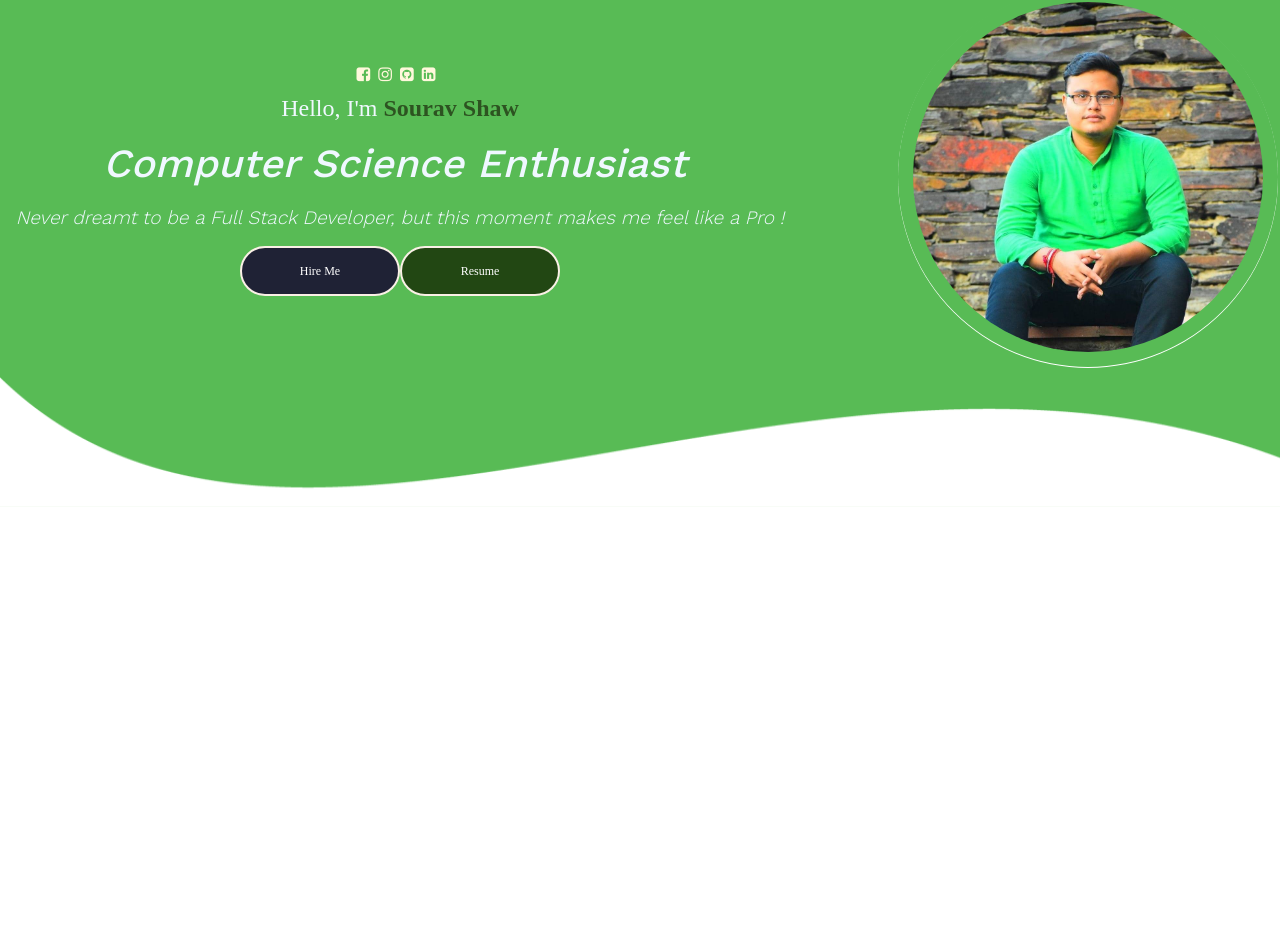
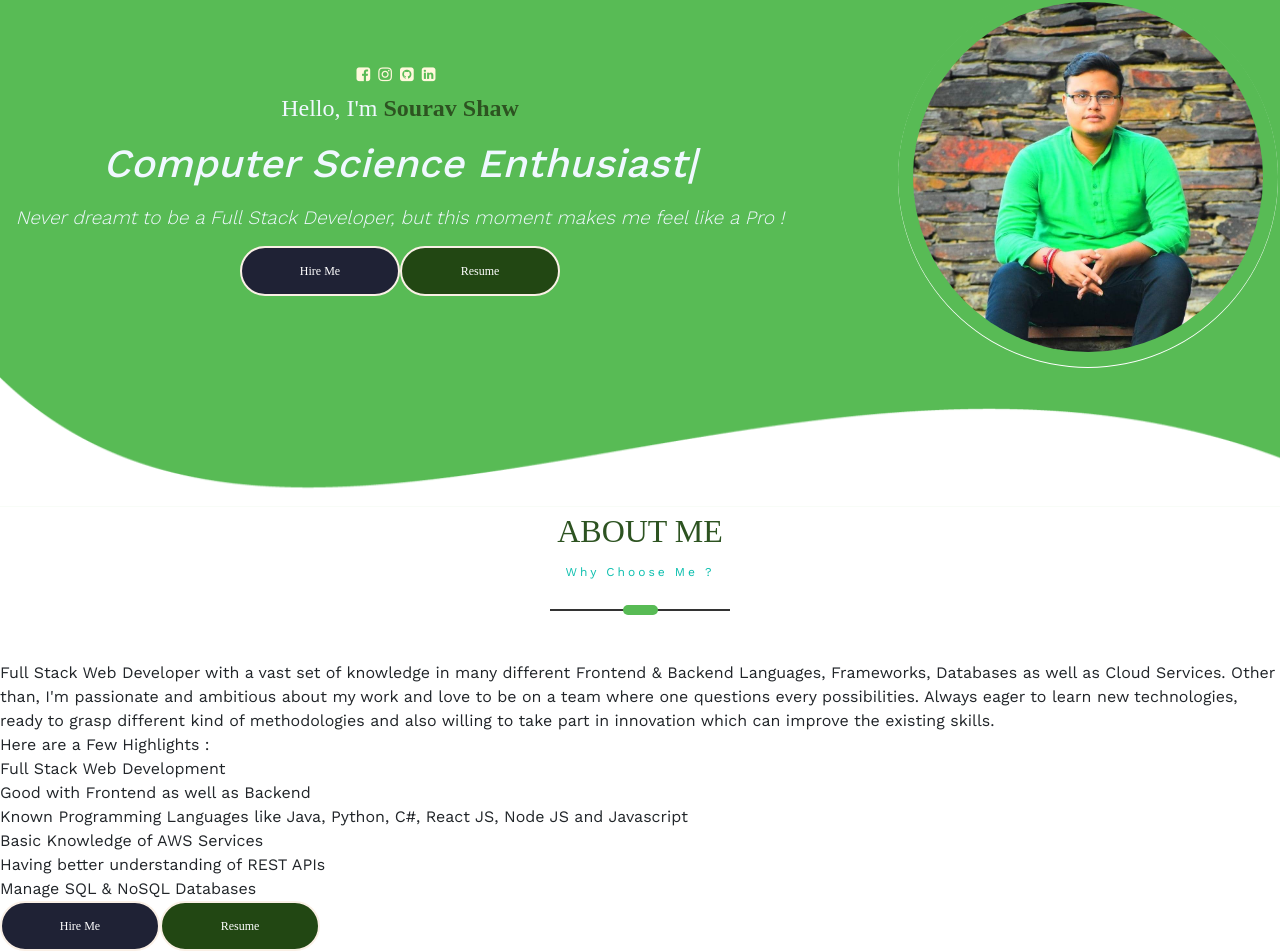
Before and after one commit to souravshaw2020/PersonalPortfolio, a React (Create React App) app: page / in a window 1280 px wide. Shown: the part 163-1114 px from the top of the page. Before the commit the page ends 800 px from the top, so only its background shows below. Built offline with nearby package versions, Linux system fonts and the light colour scheme.

Commit message:
About Me Added

```diff
--- /dev/null
+++ b/src/components/AboutMe/AboutMe.jsx
@@ -0,0 +1,71 @@
+import React, { useEffect } from 'react'
+import ScreenHeading from '../../utilities/ScreenHeading/ScreenHeading'
+import ScrollService from '../../utilities/ScrollService'
+import Animation from '../../utilities/Animation'
+
+function AboutMe(props) {
+    let fadeInScreenHandler = (screen) => {
+        if(screen.fadeScreen !== props.id)
+            return;
+        Animation.animations.fadeInScreen(props.id);
+    };
+
+    const fadeInSubscription = ScrollService.currentScreenFadeIn.subscribe(fadeInScreenHandler);
+
+    const SCREEN_CONSTANTS = {
+        description: "Full Stack Web Developer with a vast set of knowledge in many different Frontend & Backend Languages, Frameworks, Databases as well as Cloud Services. Other than, I'm passionate and ambitious about my work and love to be on a team where one questions every possibilities. Always eager to learn new technologies, ready to grasp different kind of methodologies and also willing to take part in innovation which can improve the existing skills.",
+        highlights: {
+            bullets: [
+                "Full Stack Web Development",
+                "Good with Frontend as well as Backend",
+                "Known Programming Languages like Java, Python, C#, React JS, Node JS and Javascript",
+                "Basic Knowledge of AWS Services",
+                "Having better understanding of REST APIs",
+                "Manage SQL & NoSQL Databases",
+            ],
+            heading: "Here are a Few Highlights : "
+        }
+    }
+
+    const renderHighlight = () => {
+        return(
+            SCREEN_CONSTANTS.highlights.bullets.map((value, i) => {
+                return <div className='highlight' key={i}>
+                    <div className='highlight-blob'></div>
+                    <span>{value}</span>
+                </div>
+            })
+        )
+    }
+
+    return (
+        <div className='about-me-body screen-body' id={props.id || ""}>
+            <div className='about-me-innerbody'></div>
+           <ScreenHeading title={'ABOUT ME'} subHeading={'Why Choose Me ?'}/>
+           <div className='about-me-card'>
+               <div className='about-me-profile'></div>
+               <div className='about-me-details'>
+                   <span className='about-me-description'>
+                       {SCREEN_CONSTANTS.description}
+                   </span>
+                   <div className='about-me-highlights'>
+                       <div className='highlight-heading'>
+                           <span>
+                               {SCREEN_CONSTANTS.highlights.heading}
+                           </span>
+                       </div>
+                       {renderHighlight()}
+                   </div>
+                   <div className='about-me-options'>
+                       <button className='btn primary-btn'>Hire Me</button>
+                       <a href="resume.pdf" download='Sourav Shaw Resume.pdf'>
+                            <button className='btn highlighted-btn'>Resume</button>
+                        </a>
+                   </div>
+               </div>
+           </div>
+        </div>
+    )
+}
+
+export default AboutMe
--- a/src/components/Component.jsx
+++ b/src/components/Component.jsx
@@ -1,22 +1,16 @@
-import React from 'react'
-import {TOTAL_SCREENS} from '../utilities/commonUtils'
+import React from "react";
+import { TOTAL_SCREENS } from "../utilities/commonUtils";
 
 function Component() {
-    const mapAllScreens = () => {
-        return(
-            TOTAL_SCREENS.map((screen) => {
-                return (screen.component) ? <screen.component screenName={screen.screen_name}
-                key={screen.screen_name}
-                id={screen.screen_name}/> : <div key={screen.screen_name}></div>
-            })
-        )
-    }
-
-    return (
-        <div className='portfolio-body'>
-            {mapAllScreens()}
-        </div>
-    )
+  const MapAllScreen = () => {
+      return(
+        TOTAL_SCREENS.map((screen) => {
+            console.log(screen);
+            return((screen.component)?<screen.component screenName={screen.screen_name}key={screen.screen_name}id={screen.screen_name}/>:<div key={screen.screen_name}></div>)
+          })
+      )
+  }
+  return <div className="portfolio-body"><MapAllScreen/></div>
 }
 
-export default Component
+export default Component;
--- a/src/components/Home/Header/Header.css
+++ b/src/components/Home/Header/Header.css
@@ -42,7 +42,8 @@
 }
 
 .selected-header-option {
-    color: cornflowerblue;
+    color: var(--dark-green);
+    font-weight: 600;
 }
 
 @media screen and (max-width: 1110px) {
@@ -82,7 +83,7 @@
     }
 
     .selected-header-option {
-        color: var(--white);
+        color: var(--green);
     }
 
     .header-hamburger-bars {
--- a/src/components/Home/Header/Header.jsx
+++ b/src/components/Home/Header/Header.jsx
@@ -33,10 +33,10 @@
     const getHeaderOptionsClass = (index) => {
         let classes = "header-option";
         if(index < TOTAL_SCREENS.length - 1)
-            classes += "header-option-separator";
+            classes += " header-option-separator";
         if(selectedScreen === index)
-            classes += "selected-header-option";
-        return;
+            classes += " selected-header-option";
+        return classes;
     }
 
     const switchScreen = (index, screen) => {
--- /dev/null
+++ b/src/utilities/ScreenHeading/ScreenHeading.css
@@ -0,0 +1,49 @@
+.heading-body {
+    display: flex;
+    flex-direction: column;
+    align-items: center;
+    width: 100%;
+    margin: 0 0 50px 0;
+}
+
+.screen-sub-heading {
+    letter-spacing: 3px;
+    margin: 8px 0 18px 0;
+    font-size: 12px;
+    color: var(--sea-green-extra-dark);
+}
+
+.screen-heading {
+    font-size: 32px;
+    color: var(--dark-green);
+    font-family: "Work Sans Bold";
+}
+
+.heading-separator {
+    display: flex;
+    align-items: center;
+    position: relative;
+    width: 180px;
+    margin: 10px 0 0 0;
+}
+
+.separator-line {
+    width: 100%;
+    height: 2px;
+    background-color: var(--black);
+}
+
+.separator-blob {
+    height: 10px;
+    width: 100%;
+    position: absolute;
+    top: -4px;
+    display: flex;
+    justify-content: center;
+}
+
+.separator-blob div {
+    width: 35px;
+    border-radius: 10px;
+    background-color: var(--green);
+}
--- /dev/null
+++ b/src/utilities/ScreenHeading/ScreenHeading.jsx
@@ -0,0 +1,30 @@
+import React from 'react'
+import './ScreenHeading.css'
+
+function ScreenHeading(props) {
+    return (
+        <div className='heading-body'>
+            <div className='screen-heading'>
+                <span>{props.title}</span>
+            </div>
+
+            {
+                (props.subHeading)?(
+                    <div className='screen-sub-heading'>
+                        <span>{props.subHeading}</span>
+                    </div>
+                ):(<div></div>)
+            }
+
+            <div className='heading-separator'>
+                <div className='separator-line'>
+                    <div className='separator-blob'>
+                        <div></div>
+                    </div>
+                </div>
+            </div>
+        </div>
+    )
+}
+
+export default ScreenHeading
--- a/src/utilities/commonUtils.js
+++ b/src/utilities/commonUtils.js
@@ -1,9 +1,14 @@
 import Home from '../components/Home/Home'
+import AboutMe from '../components/AboutMe/AboutMe'
 
 export const TOTAL_SCREENS = [
     {
         screen_name: "Home",
         component: Home,
+    },
+    {
+        screen_name: "AboutMe",
+        component: AboutMe,
     }
 ];
 
```
Also changed, not shown: src/assets/AboutMe/souravimage.jpeg (added), src/components/AboutMe/AboutMe.css (added).
